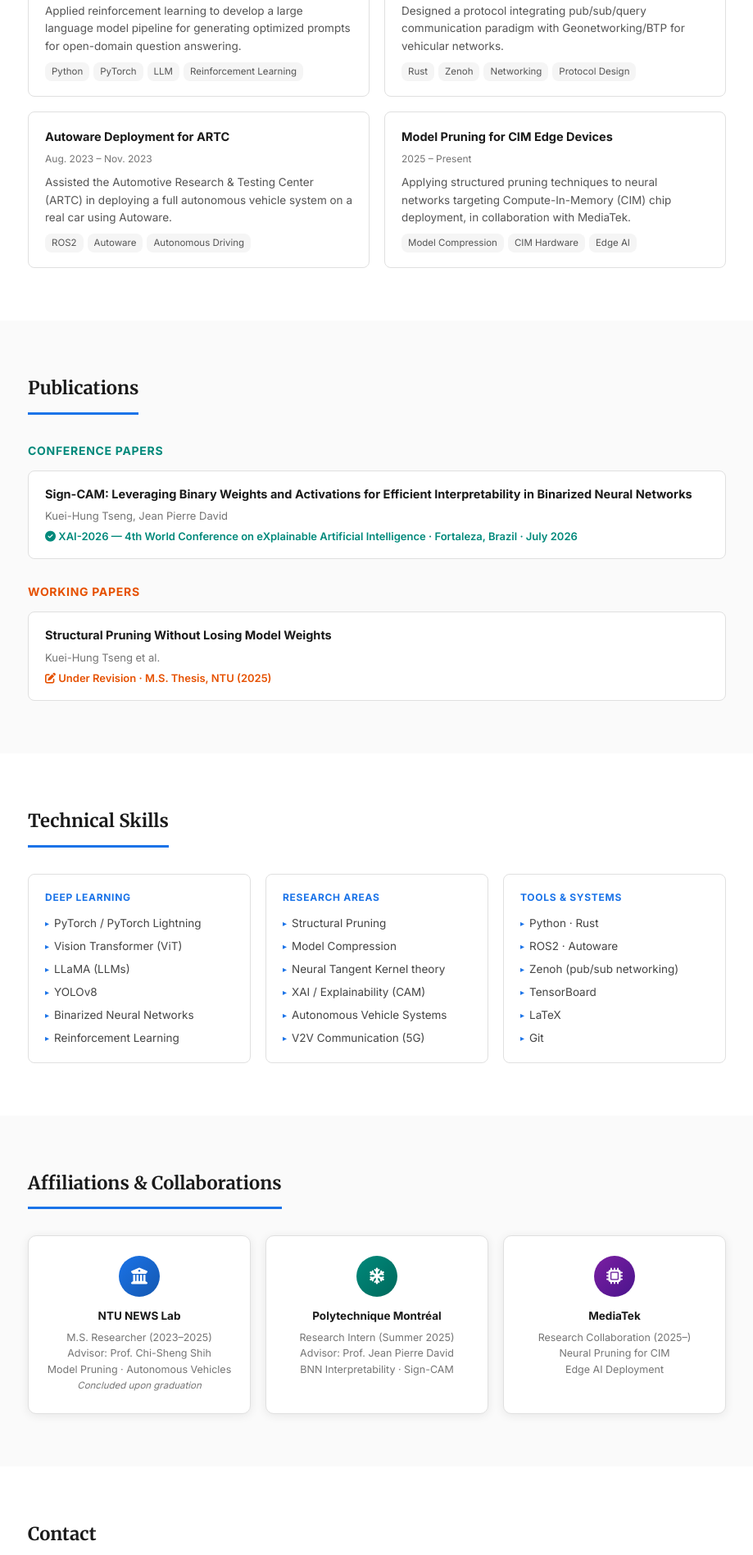
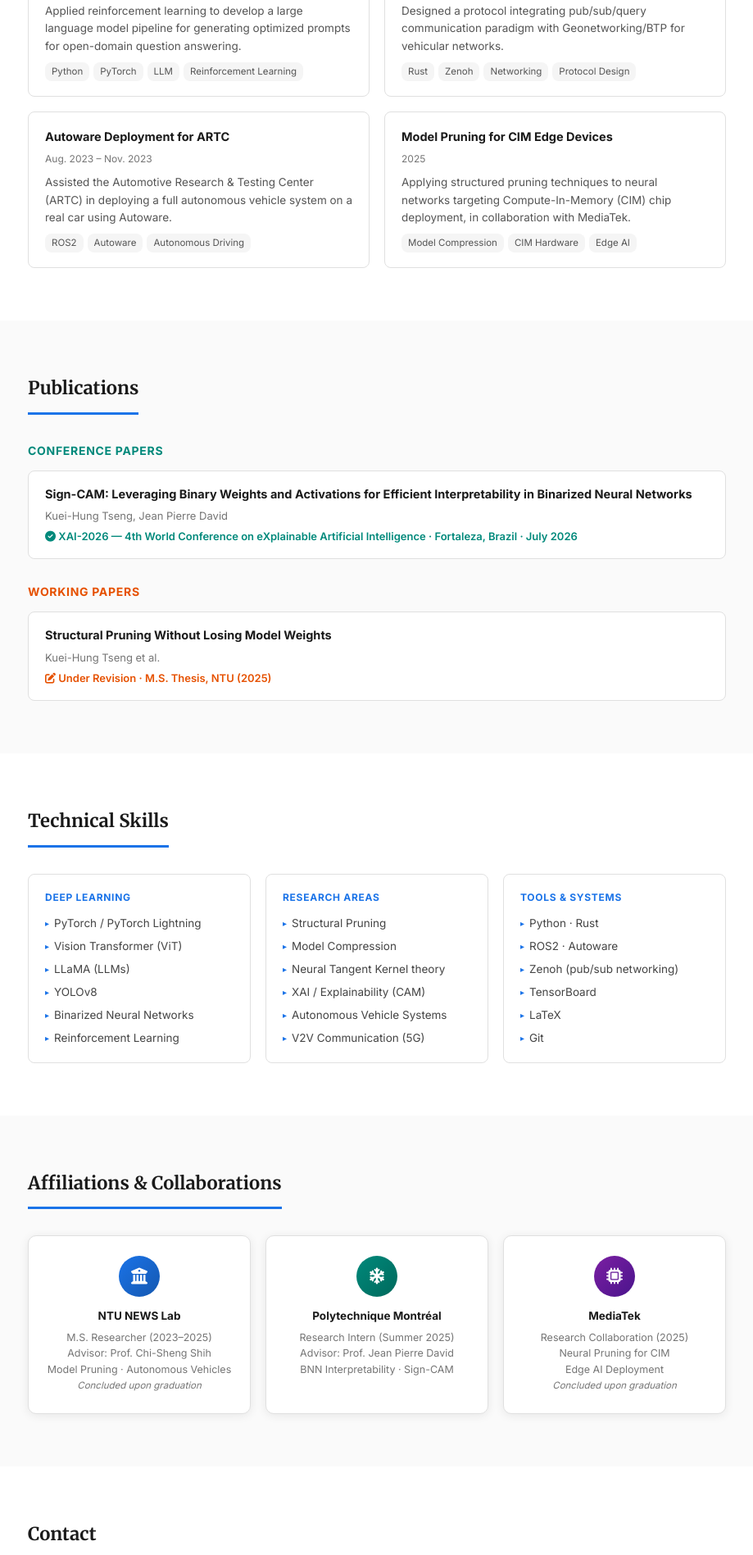
Before and after one commit to Aesop-programmer/aesop-programmer.github.io, a plain HTML site: page index.html in a window 1280 px wide. Shown: the part 3413-5310 px from the top of the page at 82% size, without its empty margins (180-1099 px from the left). Drawn offline with Linux system fonts and the light colour scheme.

Commit message:
Add files via upload

```diff
--- a/index.html
+++ b/index.html
@@ -574,7 +574,7 @@
 
       <div class="project-card">
         <h4>Model Pruning for CIM Edge Devices</h4>
-        <div class="proj-date">2025 – Present</div>
+        <div class="proj-date">2025</div>
         <p>Applying structured pruning techniques to neural networks targeting Compute-In-Memory (CIM) chip deployment, in collaboration with MediaTek.</p>
         <div class="proj-tags">
           <span class="proj-tag">Model Compression</span>
@@ -688,7 +688,7 @@
       <div class="collab-card">
         <div class="collab-icon purple"><i class="fas fa-microchip"></i></div>
         <div class="collab-name">MediaTek</div>
-        <div class="collab-role">Research Collaboration (2025–)<br>Neural Pruning for CIM<br>Edge AI Deployment</div>
+        <div class="collab-role">Research Collaboration (2025)<br>Neural Pruning for CIM<br>Edge AI Deployment<br><em style="font-size:11.5px;">Concluded upon graduation</em></div>
       </div>
 
     </div>
```
